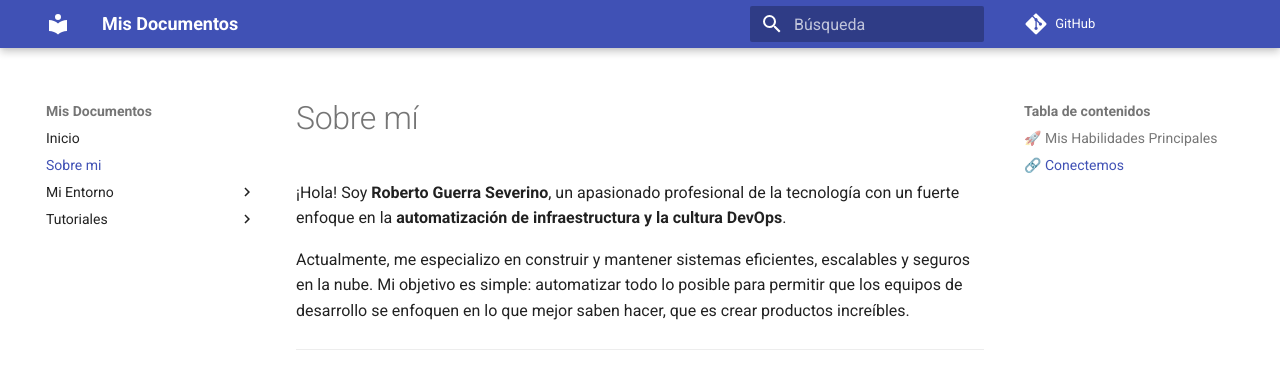
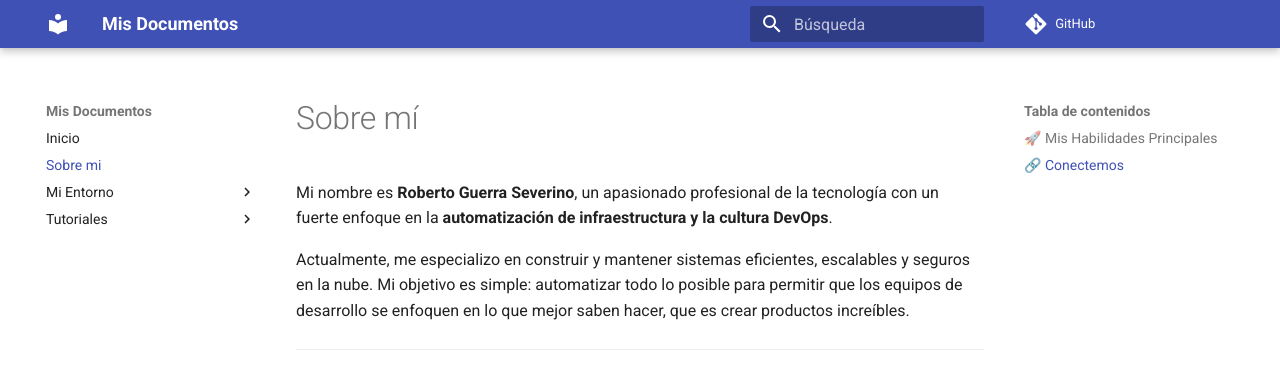
Before and after one commit to rguerrasev/rguerrasev.github.io, an MkDocs documentation site: the page built from docs/aboutme.md, in a window 1280 px wide and 1284 px high. Shown: the top 375 px of the window. Built offline with MkDocs 1.6.1 and Material for MkDocs 9.7.7, drawn with Linux system fonts in a browser that asks for light colours; comment, search, counter and statistics services are not loaded.

Commit message:
docs: cambio en presentacion

```diff
--- a/docs/aboutme.md
+++ b/docs/aboutme.md
@@ -1,6 +1,6 @@
 # Sobre mí
 
-¡Hola! Soy **Roberto Guerra Severino**, un apasionado profesional de la tecnología con un fuerte enfoque en la **automatización de infraestructura y la cultura DevOps**.
+Mi nombre es **Roberto Guerra Severino**, un apasionado profesional de la tecnología con un fuerte enfoque en la **automatización de infraestructura y la cultura DevOps**.
 
 Actualmente, me especializo en construir y mantener sistemas eficientes, escalables y seguros en la nube. Mi objetivo es simple: automatizar todo lo posible para permitir que los equipos de desarrollo se enfoquen en lo que mejor saben hacer, que es crear productos increíbles.
 
```
